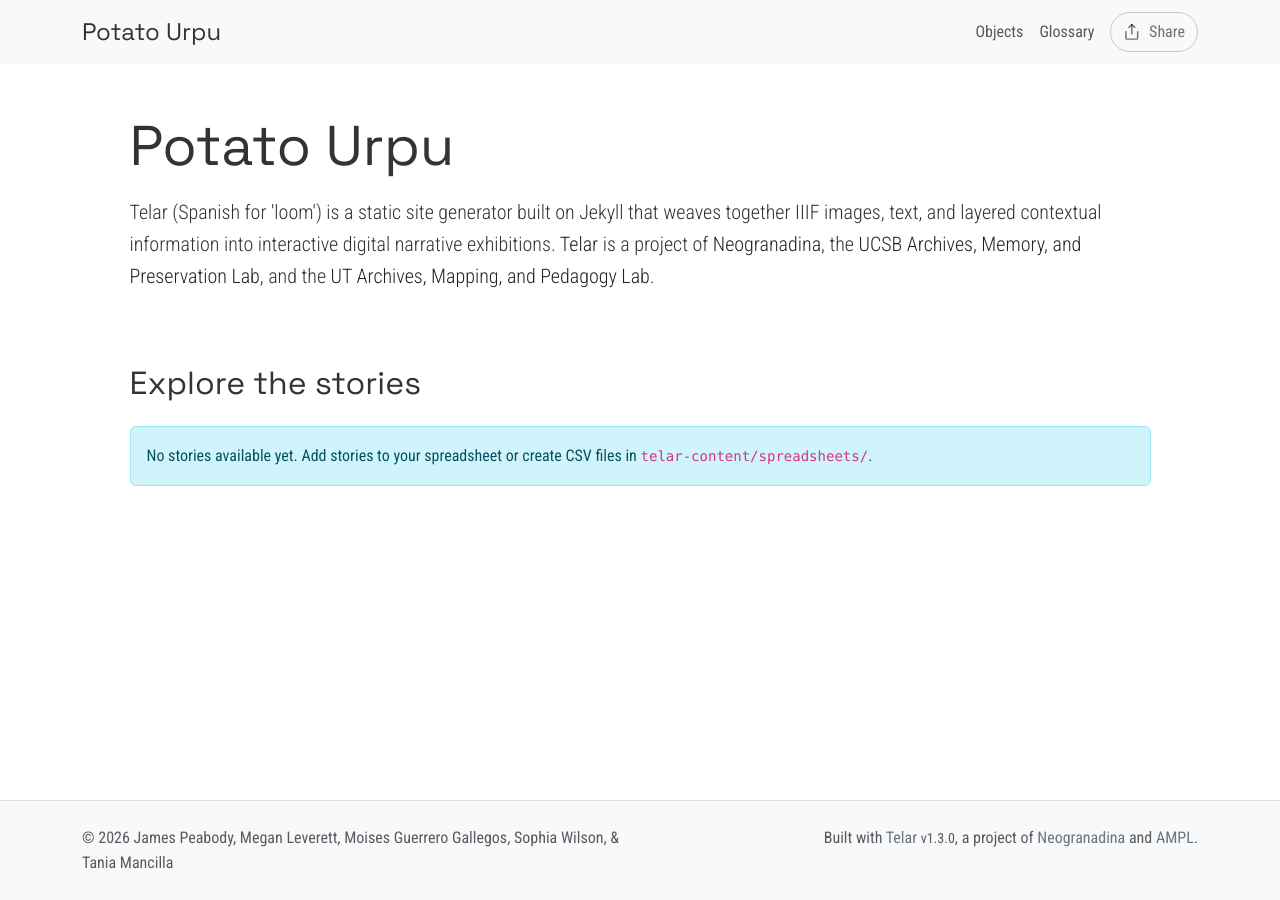
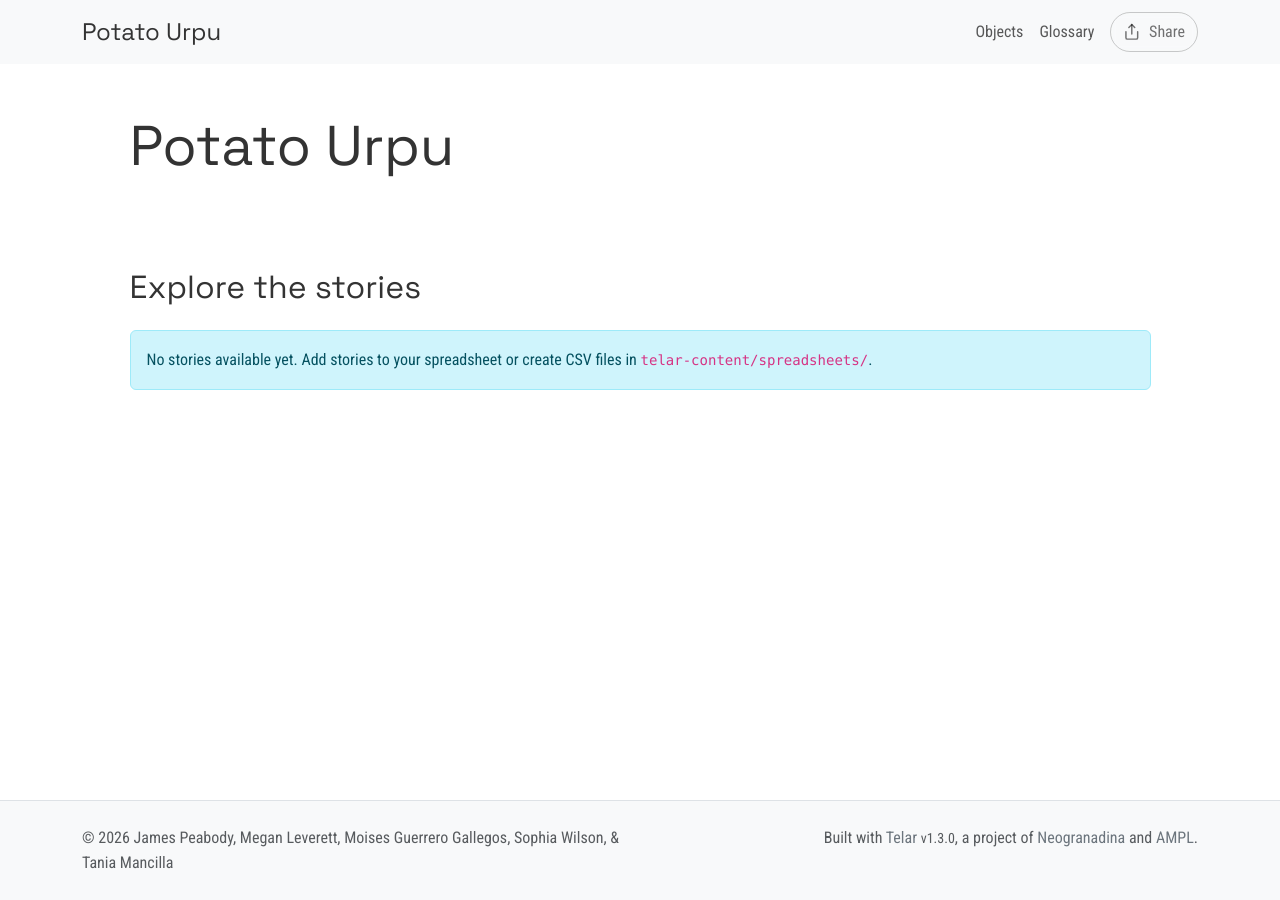
Before and after one commit to meganleverett/potato_urpu, a Jekyll site: the page built from index.md, in a window 1280 px wide. Built offline with Jekyll 4.4.1, drawn with Linux system fonts in a browser that asks for light colours.

Commit message:
Change description
Published via Telar Compositor

```diff
--- a/_config.yml
+++ b/_config.yml
@@ -3,7 +3,7 @@
 
 # Site Settings
 title: "Potato Urpu"
-description: "Telar (Spanish for 'loom') is a static site generator built on Jekyll that weaves together IIIF images, text, and layered contextual information into interactive digital narrative exhibitions. <a href='https://github.com/UCSB-AMPLab/telar'>Telar</a> is a project of <a href='https://neogranadina.org'>Neogranadina</a>, the <a href='https://ampl.clair.ucsb.edu/'>UCSB Archives, Memory, and Preservation Lab</a>, and the <a href='https://liberalarts.utexas.edu/history/'>UT Archives, Mapping, and Pedagogy Lab</a>."
+description: ""
 url: "https://meganleverett.github.io"
 baseurl: "/potato_urpu"
 author: "James Peabody, Megan Leverett, Moises Guerrero Gallegos, Sophia Wilson, & Tania Mancilla"
```
